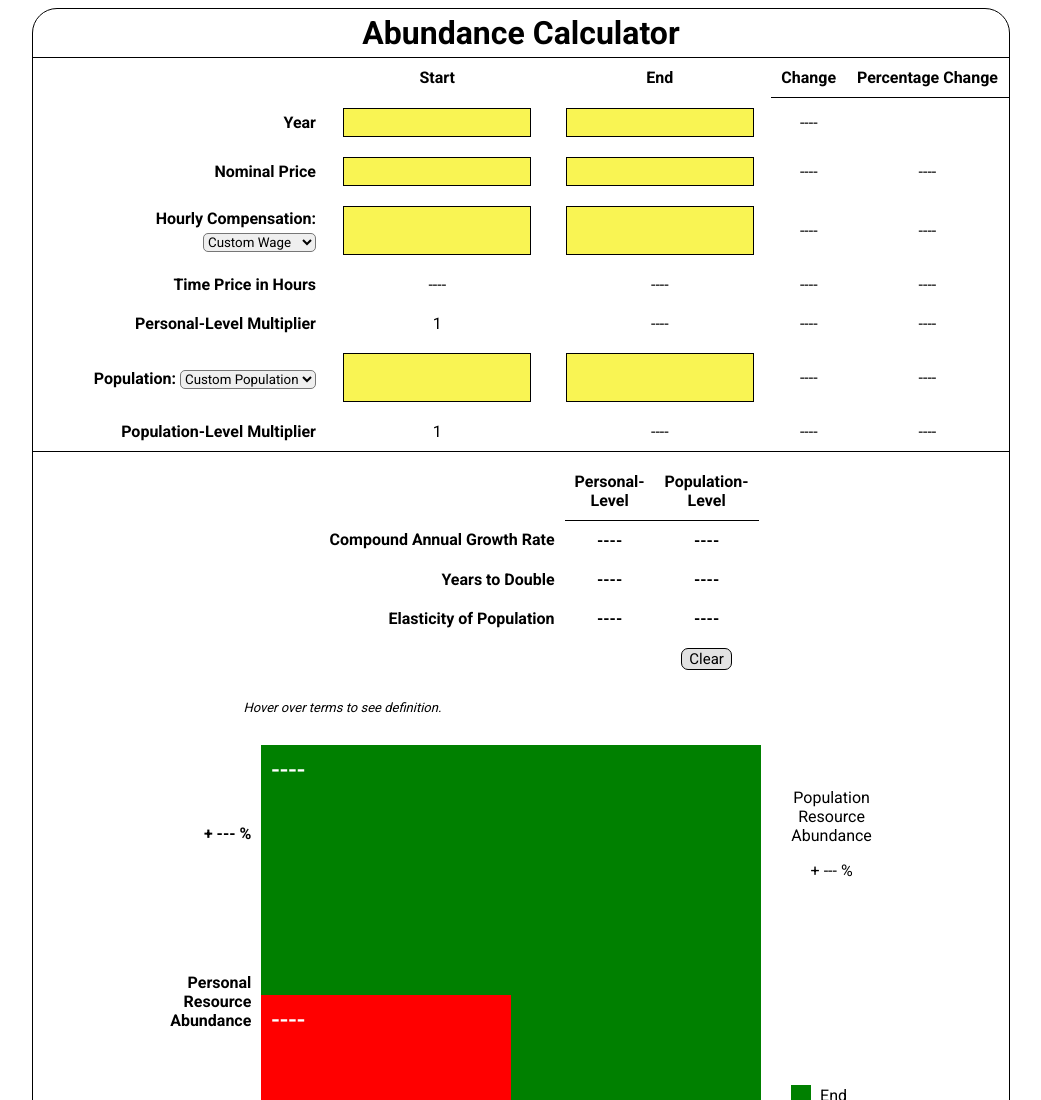
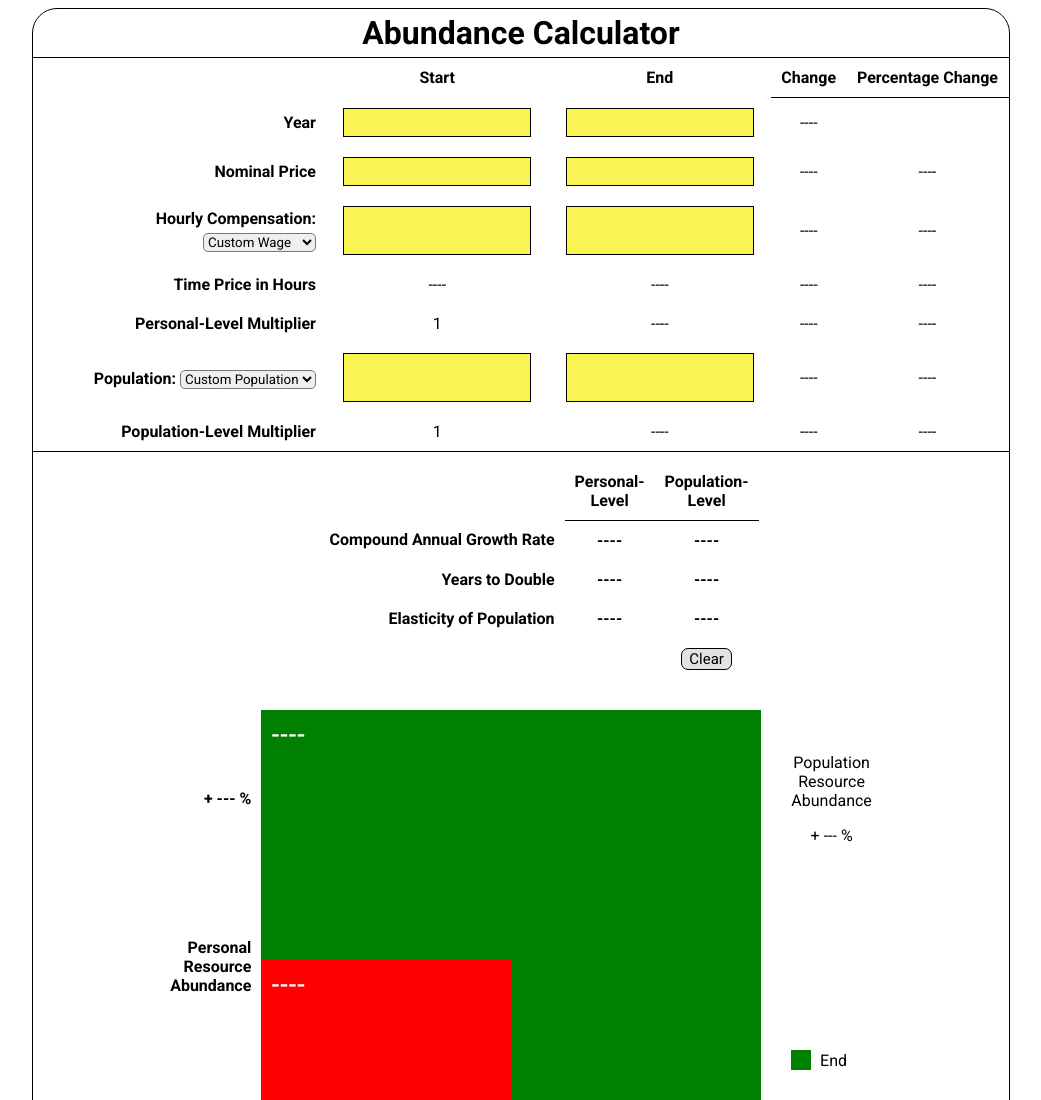
Before and after one commit to caydenpark/super-abundance, a plain HTML site: page index.html in a window 1280 px wide. Shown: the top 1100 px of the page, without its empty margins (119-1160 px from the left). Drawn offline with Linux system fonts and the light colour scheme.

Commit message:
Got rid of "Hover over..." caption

```diff
--- a/index.html
+++ b/index.html
@@ -132,7 +132,7 @@
             <td id="populationMultiplierPercentageChange">----</td>
           </tr>
           <table id="table2">
-            <caption><em>Hover over terms to see definition.</em></caption>
+            <!-- <caption><em>Hover over terms to see definition.</em></caption> -->
             <td id="rightTable">
               <table>
                 <tr>
--- a/styles/base.css
+++ b/styles/base.css
@@ -115,7 +115,6 @@ button {
 select {
   margin-top: 5px;
   border-radius: 5px;
-
 }
 
 .tooltip {
```
